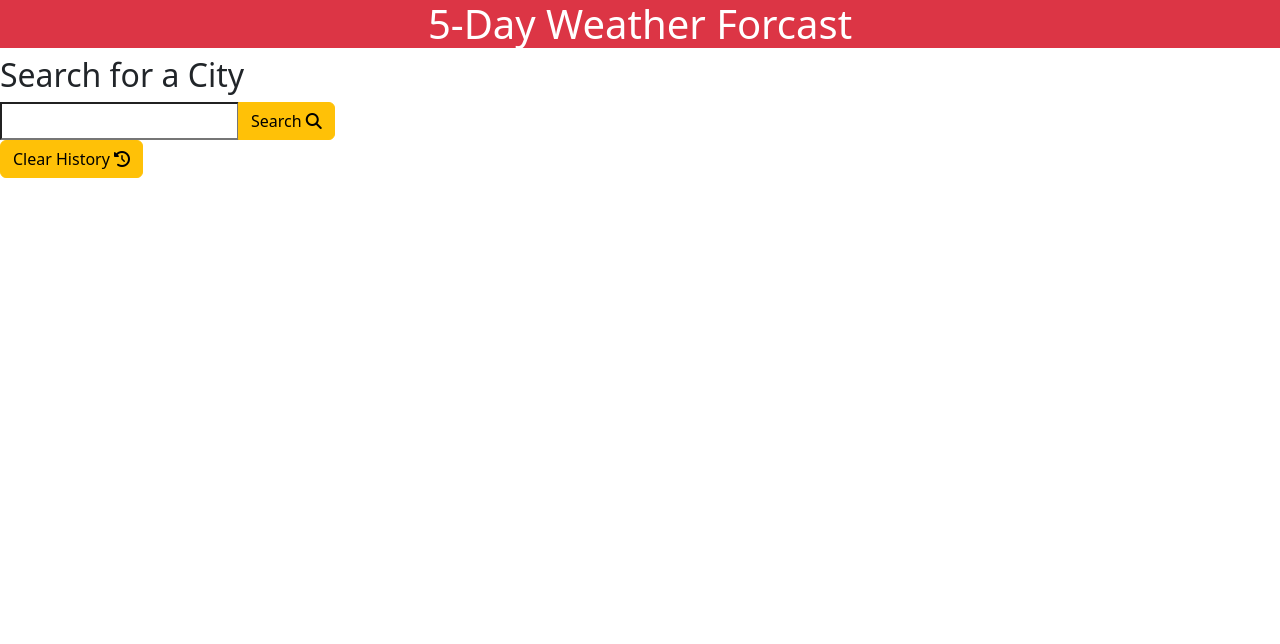
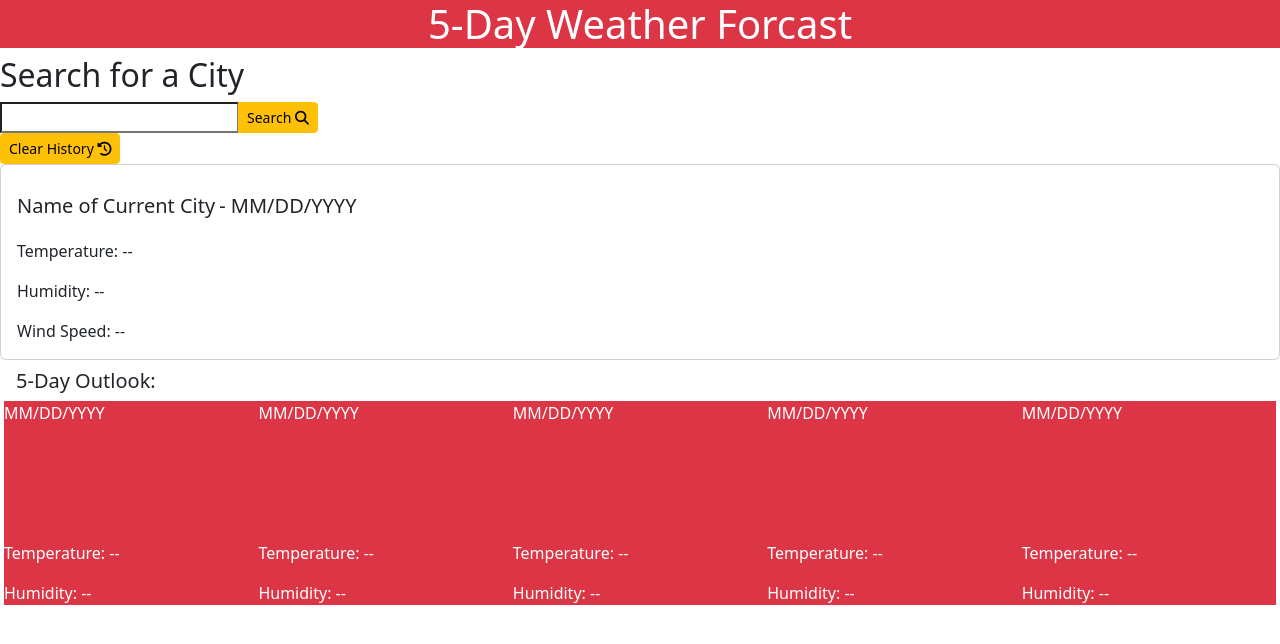
Before and after one commit to aejantz2015/weather-checker, a plain HTML site: page index.html in a window 1280 px wide. Drawn offline with nearby package versions, Linux system fonts and the light colour scheme.

Commit message:
added divs for the days

```diff
--- a/index.html
+++ b/index.html
@@ -15,16 +15,98 @@
 
     <main>
         <div>
+            <!-- search button to find a city -->
         <h2 class = >Search for a City</h2>
             <div class = "input-group ">
                 <input type = "text" class = "form" id = "citySearch">
-                    <button class = "btn btn-warning" id = "searchButton" type = "button">Search <i class="fa fa-search"></i>
+                    <button class = "btn btn-warning btn-sm" id = "searchButton" type = "button">Search <i class="fa fa-search"></i>
                     </button>
             </div>
         </div>
         <div>
-            <button class = "btn btn-warning" id = "clearHistory" type = "button">Clear History <i class="fa-solid fa-clock-rotate-left"></i>
+            <!-- button to clear the search history -->
+            <button class = "btn btn-warning btn-sm" id = "clearHistory" type = "button">Clear History <i class="fa fa-solid fa-clock-rotate-left"></i>
         </div>
+
+        <div class = "card">
+            <div class = "card-body">
+                <h2 class= "card-title d-inline-flex align-items-center lead font-weight-bold" style = "height: 50px">
+                    <span id = "nameCity">Name of Current City</span>
+                    <span class = "px-1" id = "currentDate">- MM/DD/YYYY</span>
+                </h2>
+                <p class="card-text">
+                Temperature:
+                <span id="todayTemp">--</span>
+                </p>
+                <p class="card-text">
+                Humidity:
+                <span id="todayHumid">--</span>
+                </p>
+                <p class="card-text">
+                Wind Speed:
+                <span id="todayWind">--</span>
+                </p>
+            </div>
+        </div>
+        <div class="px-3">
+            <h2 class="card-title d-flex align-items-center lead font-weight-bold mt-2 mb-2" style="height: 25px">
+              5-Day Outlook:
+            </h2>
+            <div class="row justify-content-between">
+                <div class="col-sm-2 card-body bg-danger text-white mb-3">
+                    <p class="card-title font-weight-bold" id="dayOne">MM/DD/YYYY</p>
+                    <p class="card-text" style="height: 100px">
+                    <p class="card-text">Temperature:
+                        <spanid id="tempOne">--</span>
+                    </p>
+                    <p class="card-text">Humidity:
+                        <span id="humidityOne">--</span>
+                    </p>
+                </div>
+                <div class="col-sm-2 card-body bg-danger text-white mb-3">
+                    <p class="card-title font-weight-bold" id="dayTwo">MM/DD/YYYY</p>
+                    <p class="card-text" style="height: 100px">
+                    <p class="card-text">Temperature:
+                        <spanid id="tempTwo">--</span>
+                    </p>
+                    <p class="card-text">Humidity:
+                        <span id="humidityTwo">--</span>
+                    </p>
+                </div>
+                <div class="col-sm-2 card-body bg-danger text-white mb-3">
+                    <p class="card-title font-weight-bold" id="dayThree">MM/DD/YYYY</p>
+                    <p class="card-text" style="height: 100px">
+                    <p class="card-text">Temperature:
+                        <spanid id="tempThree">--</span>
+                    </p>
+                    <p class="card-text">Humidity:
+                        <span id="humiditythree">--</span>
+                    </p>
+                </div>
+                <div class="col-sm-2 card-body bg-danger text-white mb-3">
+                    <p class="card-title font-weight-bold" id="dayFour">MM/DD/YYYY</p>
+                    <p class="card-text" style="height: 100px">
+                    <p class="card-text">Temperature:
+                        <spanid id="tempFour">--</span>
+                    </p>
+                    <p class="card-text">Humidity:
+                        <span id="humidityFour">--</span>
+                    </p>
+                </div>
+                <div class="col-sm-2 card-body bg-danger text-white mb-3">
+                    <p class="card-title font-weight-bold" id="dayFive">MM/DD/YYYY</p>
+                    <p class="card-text" style="height: 100px">
+                    <p class="card-text">Temperature:
+                        <spanid id="tempFive">--</span>
+                    </p>
+                    <p class="card-text">Humidity:
+                        <span id="humidityFive">--</span>
+                    </p>
+                </div>
+
     </main>
+
+    <script src="https://code.jquery.com/jquery-3.4.1.min.js"></script>
+    <script src="./assets/script.js"></script>
 </body>
 </html>
```
